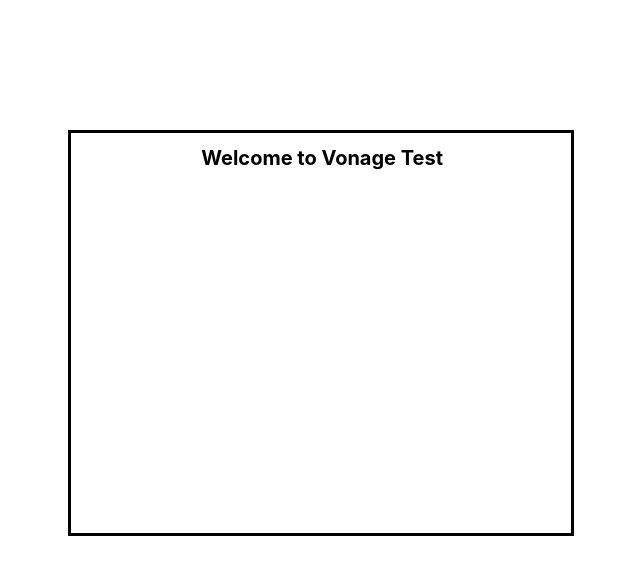
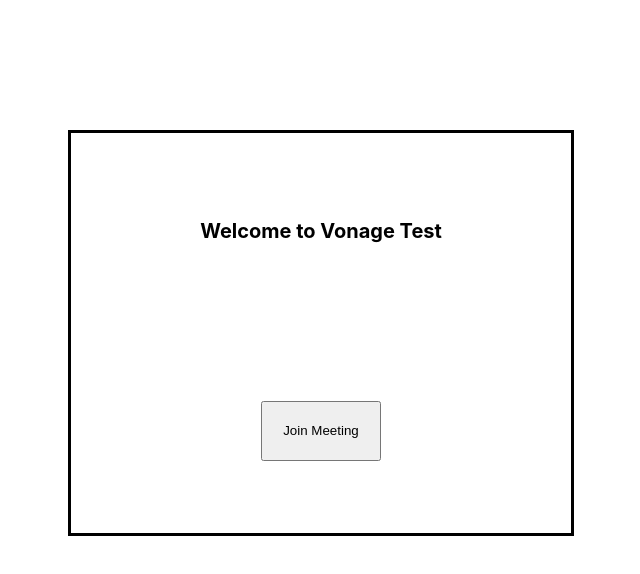
Before and after one commit to Hamzazaheer721/Vonage-typescript, a React (Create React App) app: page / in a window 1280 px wide. Shown: the top 574 px of the page, without its empty margins (432-1072 px from the left). Built offline with nearby package versions, Linux system fonts and the light colour scheme.

Commit message:
!feat/env-vonage: added button

```diff
--- a/src/components/Welcome/index.styled.ts
+++ b/src/components/Welcome/index.styled.ts
@@ -6,12 +6,17 @@
   height: 400px;
   width: 500px;
   border: 3px solid black;
-  position: relative;
+  display: flex;
+  flex-direction: column;
+  align-items: center;
+  justify-content: space-around;
+
 `
 export const WelcomeText = styled.h1`
   color: black;
-  position: absolute;
-  right: 8rem;
   font-size : 20px;
-
 `
+export const JoinRoomButton = styled.button`
+  height: 60px;
+  width: 120px;
+`
--- a/src/components/Welcome/index.tsx
+++ b/src/components/Welcome/index.tsx
@@ -1,11 +1,14 @@
 import { FC } from 'react';
-import { Container, WelcomeText } from './index.styled';
+import { Container, JoinRoomButton, WelcomeText } from './index.styled';
 
 const WelcomeComponent: FC<{}> = () => (
   <Container>
     <WelcomeText>
       Welcome to Vonage Test
     </WelcomeText>
+    <JoinRoomButton type="button">
+      Join Meeting
+    </JoinRoomButton>
   </Container>
 )
 
--- a/src/routes/Welcome/index.tsx
+++ b/src/routes/Welcome/index.tsx
@@ -2,7 +2,8 @@
 import Loader from '../../components/Loader';
 
 const LazyView = lazy(() => import('./view'))
-const Welcome: FC<any> = (props) => (
+
+const Welcome: FC<{}> = (props) => (
   <Suspense fallback={Loader}>
     <LazyView {...props} />
   </Suspense>
```
